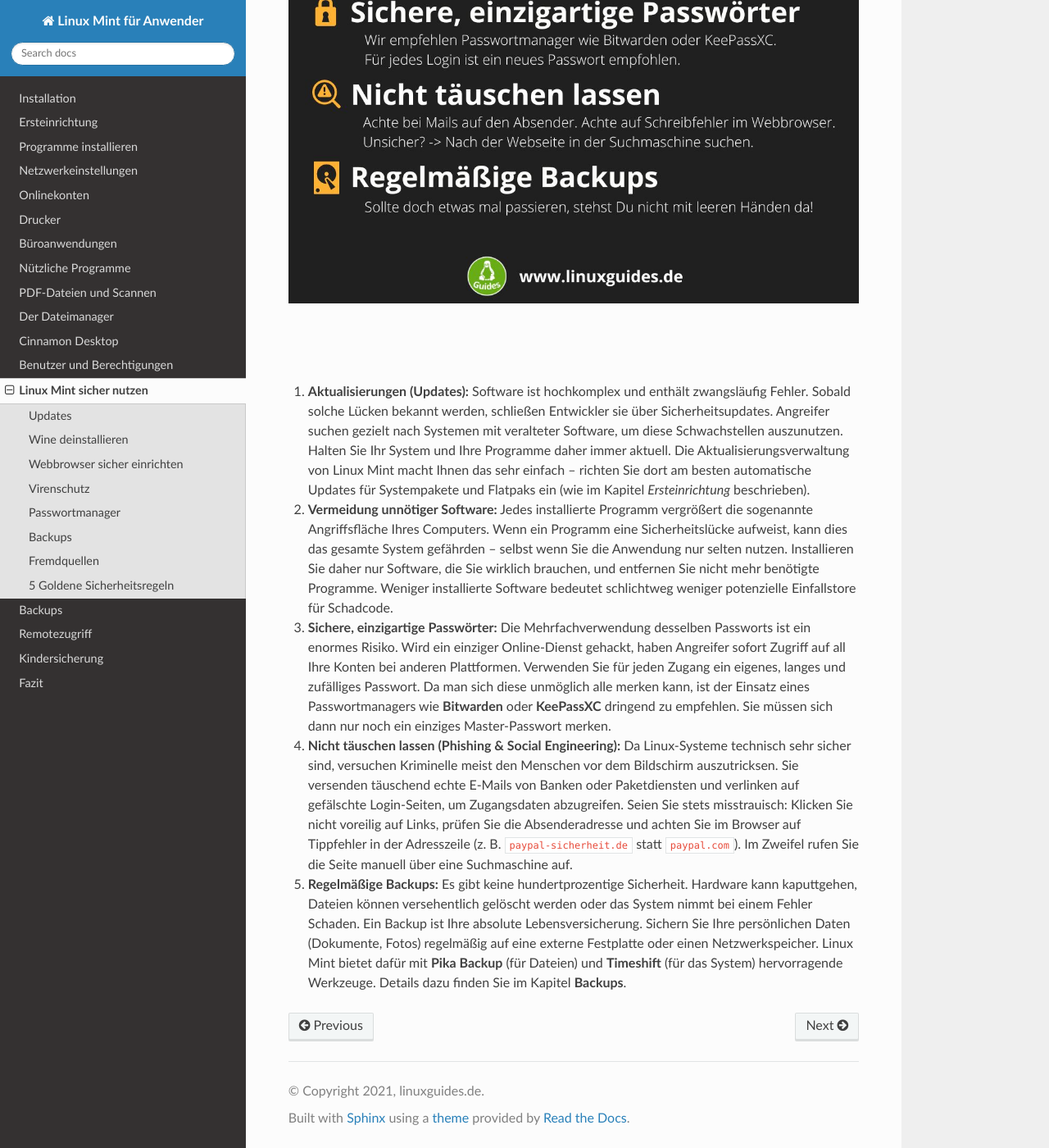
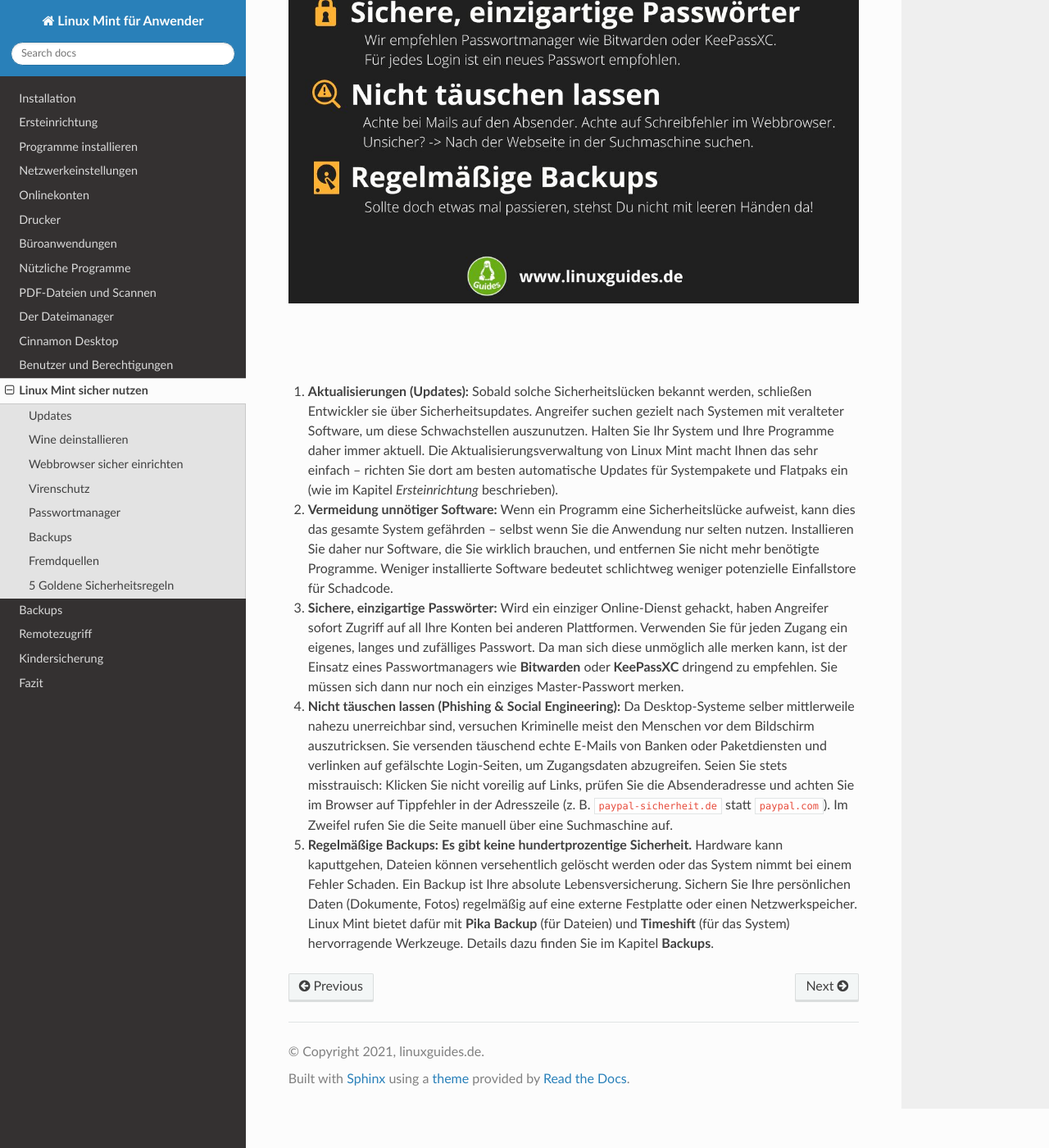
Before and after one commit to Jean28518/linuxmint-fuer-anwender, a Sphinx documentation site: the page built from docs/source/sicherheit.rst, in a window 1280 px wide and 1400 px high, scrolled down 2507 px. Shown: the whole window at 82% size. Built offline with Sphinx 7.4.7 and the Read the Docs theme 3.1.0, drawn with Linux system fonts in a browser that asks for light colours.

Commit message:
Refine security guidelines in sicherheit.rst for clarity and emphasis on key points

```diff
--- a/docs/source/sicherheit.rst
+++ b/docs/source/sicherheit.rst
@@ -91,34 +91,31 @@
 
 
 1. **Aktualisierungen (Updates):**
-   Software ist hochkomplex und enthält zwangsläufig Fehler.
-   Sobald solche Lücken bekannt werden, schließen Entwickler sie über Sicherheitsupdates.
+   Sobald solche Sicherheitslücken bekannt werden, schließen Entwickler sie über Sicherheitsupdates.
    Angreifer suchen gezielt nach Systemen mit veralteter Software, um diese Schwachstellen auszunutzen.
    Halten Sie Ihr System und Ihre Programme daher immer aktuell.
    Die Aktualisierungsverwaltung von Linux Mint macht Ihnen das sehr einfach – richten Sie dort am besten automatische Updates für Systempakete und Flatpaks ein (wie im Kapitel *Ersteinrichtung* beschrieben).
 
 2. **Vermeidung unnötiger Software:**
-   Jedes installierte Programm vergrößert die sogenannte Angriffsfläche Ihres Computers.
    Wenn ein Programm eine Sicherheitslücke aufweist, kann dies das gesamte System gefährden – selbst wenn Sie die Anwendung nur selten nutzen.
    Installieren Sie daher nur Software, die Sie wirklich brauchen, und entfernen Sie nicht mehr benötigte Programme.
    Weniger installierte Software bedeutet schlichtweg weniger potenzielle Einfallstore für Schadcode.
 
 3. **Sichere, einzigartige Passwörter:**
-   Die Mehrfachverwendung desselben Passworts ist ein enormes Risiko.
    Wird ein einziger Online-Dienst gehackt, haben Angreifer sofort Zugriff auf all Ihre Konten bei anderen Plattformen.
    Verwenden Sie für jeden Zugang ein eigenes, langes und zufälliges Passwort.
    Da man sich diese unmöglich alle merken kann, ist der Einsatz eines Passwortmanagers wie **Bitwarden** oder **KeePassXC** dringend zu empfehlen.
    Sie müssen sich dann nur noch ein einziges Master-Passwort merken.
 
 4. **Nicht täuschen lassen (Phishing & Social Engineering):**
-   Da Linux-Systeme technisch sehr sicher sind, versuchen Kriminelle meist den Menschen vor dem Bildschirm auszutricksen.
+   Da Desktop-Systeme selber mittlerweile nahezu unerreichbar sind, versuchen Kriminelle meist den Menschen vor dem Bildschirm auszutricksen.
    Sie versenden täuschend echte E-Mails von Banken oder Paketdiensten und verlinken auf gefälschte Login-Seiten, um Zugangsdaten abzugreifen.
    Seien Sie stets misstrauisch: Klicken Sie nicht voreilig auf Links,
    prüfen Sie die Absenderadresse und achten Sie im Browser auf Tippfehler in der Adresszeile (z. B. ``paypal-sicherheit.de`` statt ``paypal.com``).
    Im Zweifel rufen Sie die Seite manuell über eine Suchmaschine auf.
 
 5. **Regelmäßige Backups:**
-   Es gibt keine hundertprozentige Sicherheit. Hardware kann kaputtgehen,
+   **Es gibt keine hundertprozentige Sicherheit.** Hardware kann kaputtgehen,
    Dateien können versehentlich gelöscht werden oder das System nimmt bei einem Fehler Schaden.
    Ein Backup ist Ihre absolute Lebensversicherung.
    Sichern Sie Ihre persönlichen Daten (Dokumente, Fotos) regelmäßig auf eine externe Festplatte oder einen Netzwerkspeicher.
```
